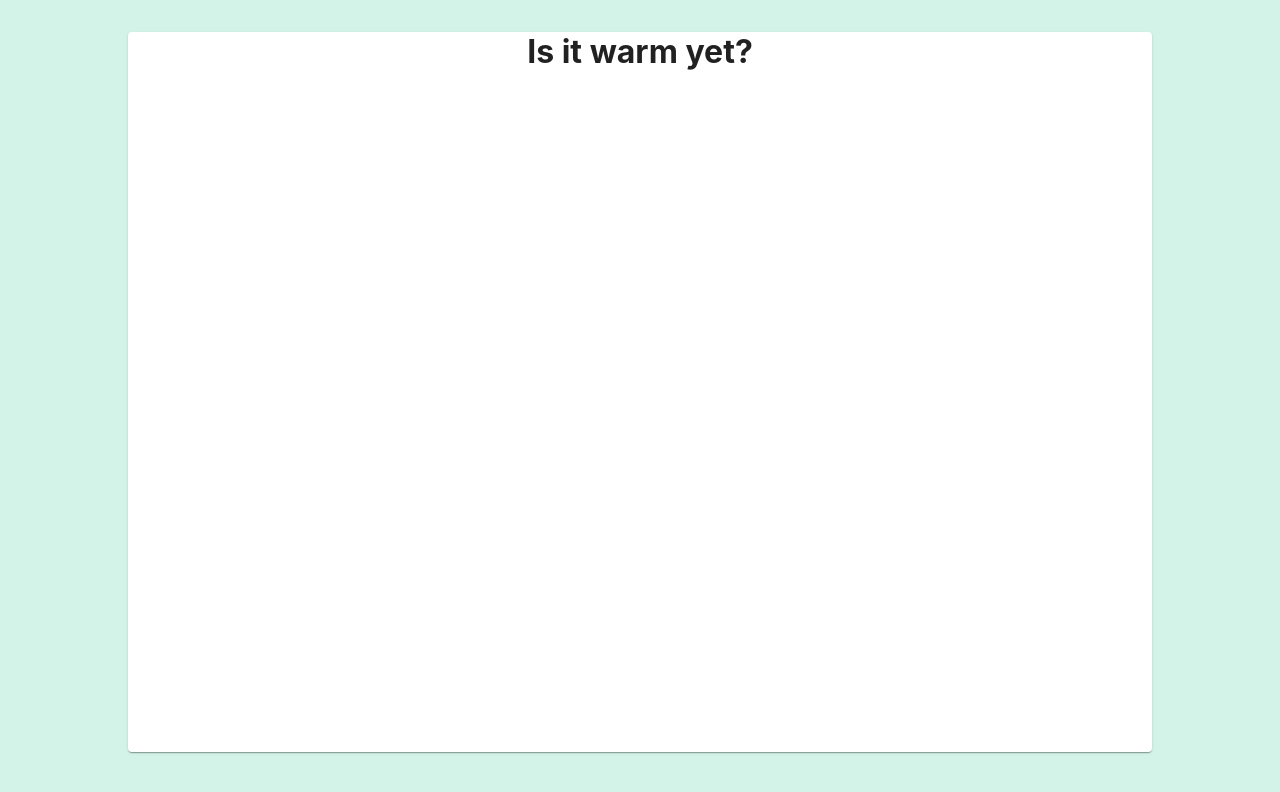
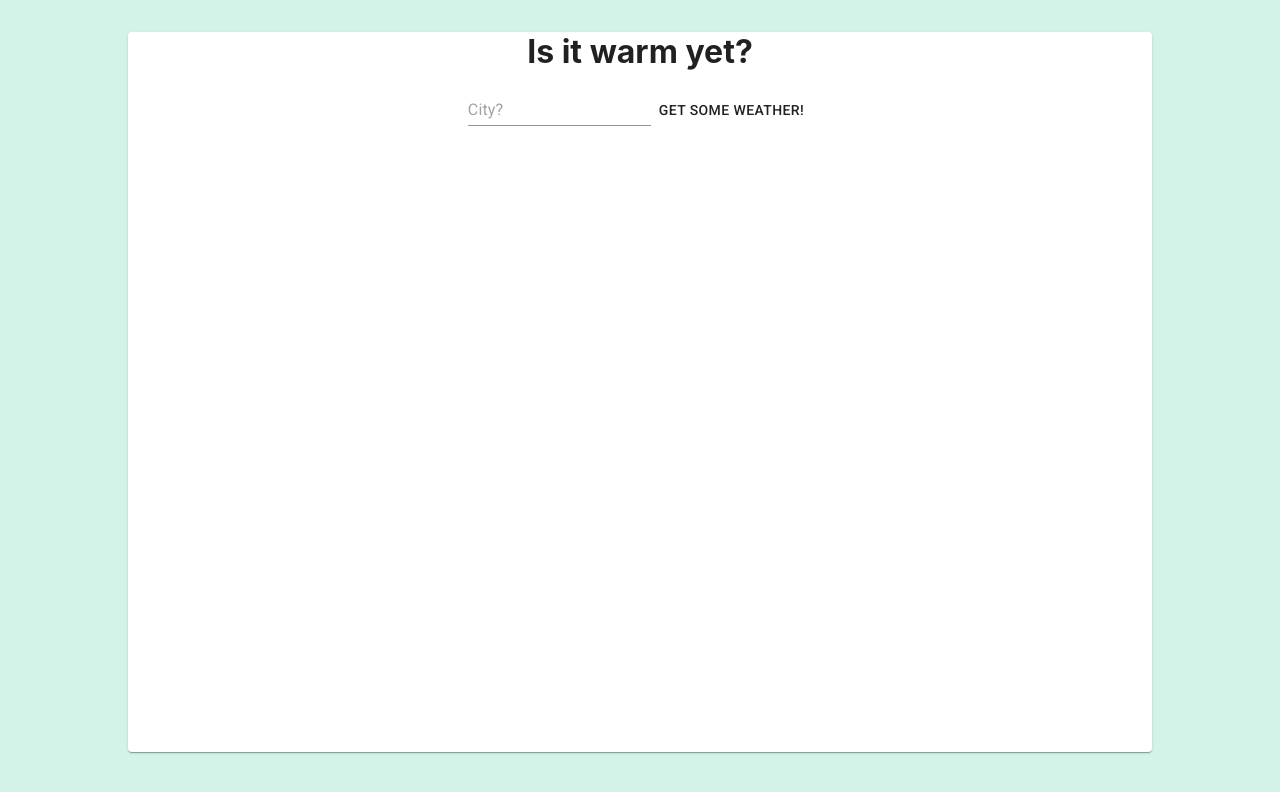
Before and after one commit to shaktech786/shak_gonimbly, a React (Create React App) app: page / in a window 1280 px wide. Shown: the top 792 px of the page. Built offline with nearby package versions, Linux system fonts and the light colour scheme.

Commit message:
Get weather API working with CORS issue and print weather on input

```diff
--- a/package.json
+++ b/package.json
@@ -4,6 +4,8 @@
   "private": true,
   "dependencies": {
     "@material-ui/core": "^4.7.0",
+    "axios": "^0.19.0",
+    "http-proxy-middleware": "^0.20.0",
     "react": "^16.12.0",
     "react-dom": "^16.12.0",
     "react-scripts": "3.2.0",
--- a/src/App.js
+++ b/src/App.js
@@ -1,15 +1,12 @@
 import React from 'react';
-import Paper from '@material-ui/core/Paper';
-import Typography from '@material-ui/core/Typography';
 import 'typeface-roboto';
 import './App.css';
+import Weather from './Weather';
 
 function App() {
   return (
     <div className="App">
-      <Paper className="weather">
-          <h1>Is it warm yet?</h1>
-      </Paper>
+      <Weather/>
     </div>
   );
 }
--- /dev/null
+++ b/src/Weather.js
@@ -0,0 +1,53 @@
+import React from 'react';
+import Paper from '@material-ui/core/Paper';
+import Input from '@material-ui/core/Input';
+import Button from '@material-ui/core/Button';
+import 'typeface-roboto';
+import './App.css';
+import axios from 'axios';
+import { Card } from '@material-ui/core';
+
+class Weather extends React.Component {
+    constructor(props) {
+        super(props);
+        this.state = {
+            location: "",
+            weather: ""
+        }
+    }
+
+    updateLocation = (event) => {
+        this.setState(
+            { location: event.target.value }
+        );
+    }
+
+    getWeather = () => {
+        axios.get(`https://cors-anywhere.herokuapp.com/https://www.metaweather.com/api/location/search/?query=${this.state.location}`)
+            .then(response => {
+                axios.get(`https://cors-anywhere.herokuapp.com/https://www.metaweather.com/api/location/${response.data[0].woeid}`)
+                    .then(response => {
+                        this.setState({ weather: response.data.consolidated_weather[0] })
+                    })
+                    .catch(error => {
+                        console.log(error, "Cannot find weather data for this location")
+                    })
+            })
+            .catch(error => {
+                console.log(error, "Cannot fetch API data")
+            })
+    }
+
+    render() {
+        return (
+            <Paper className="weather">
+                <h1>Is it warm yet?</h1>
+                <Input type="text" onChange={this.updateLocation} value={this.state.location} placeholder="City?" />
+                <Button onClick={this.getWeather}>Get Some Weather!</Button>
+                <Card>{this.state.weather.weather_state_name}</Card>
+            </Paper>
+        );
+    }
+}
+
+export default Weather;
```
Also changed, not shown: 1 other file (tests, documents, lock files or other folders).
